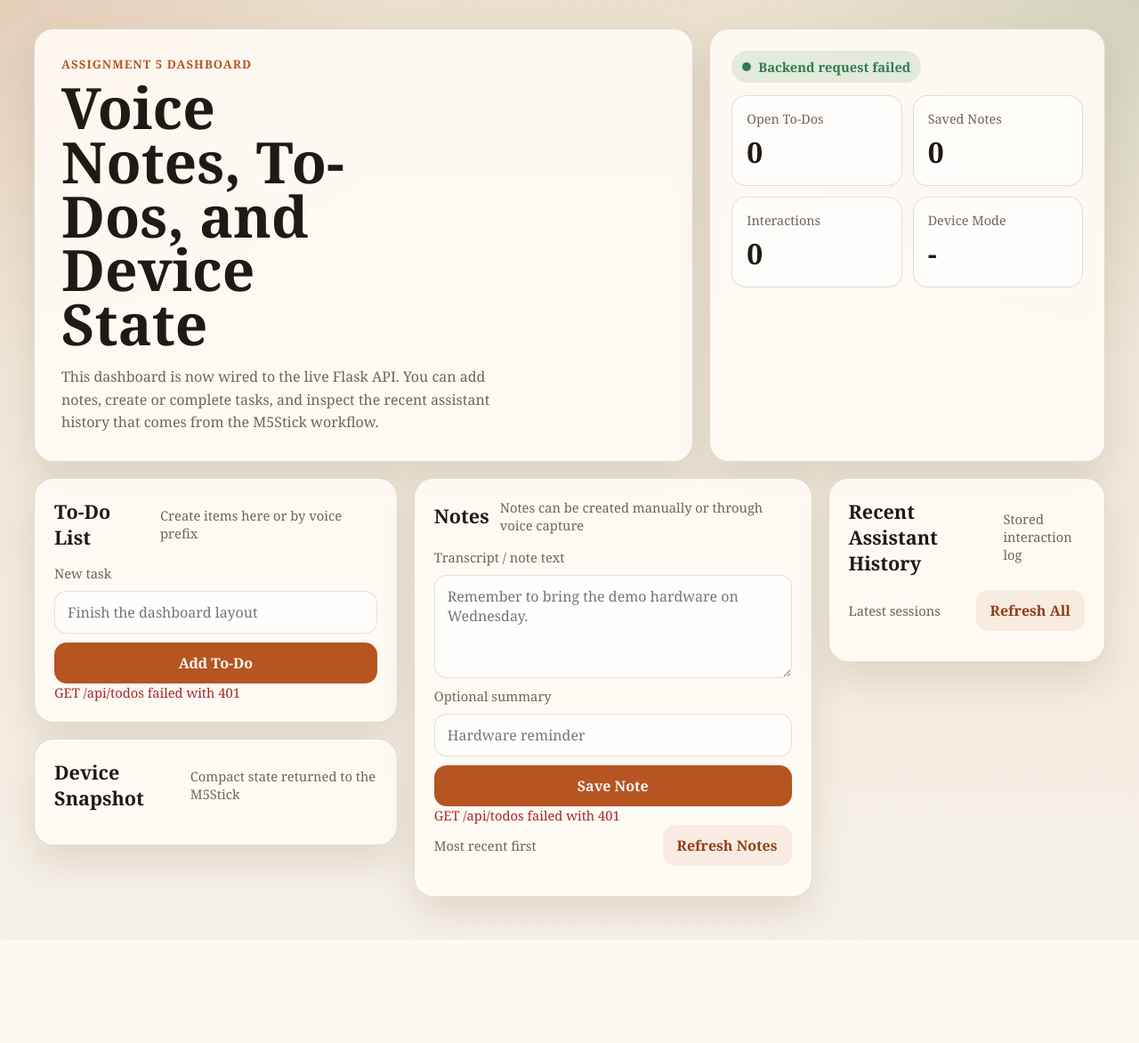
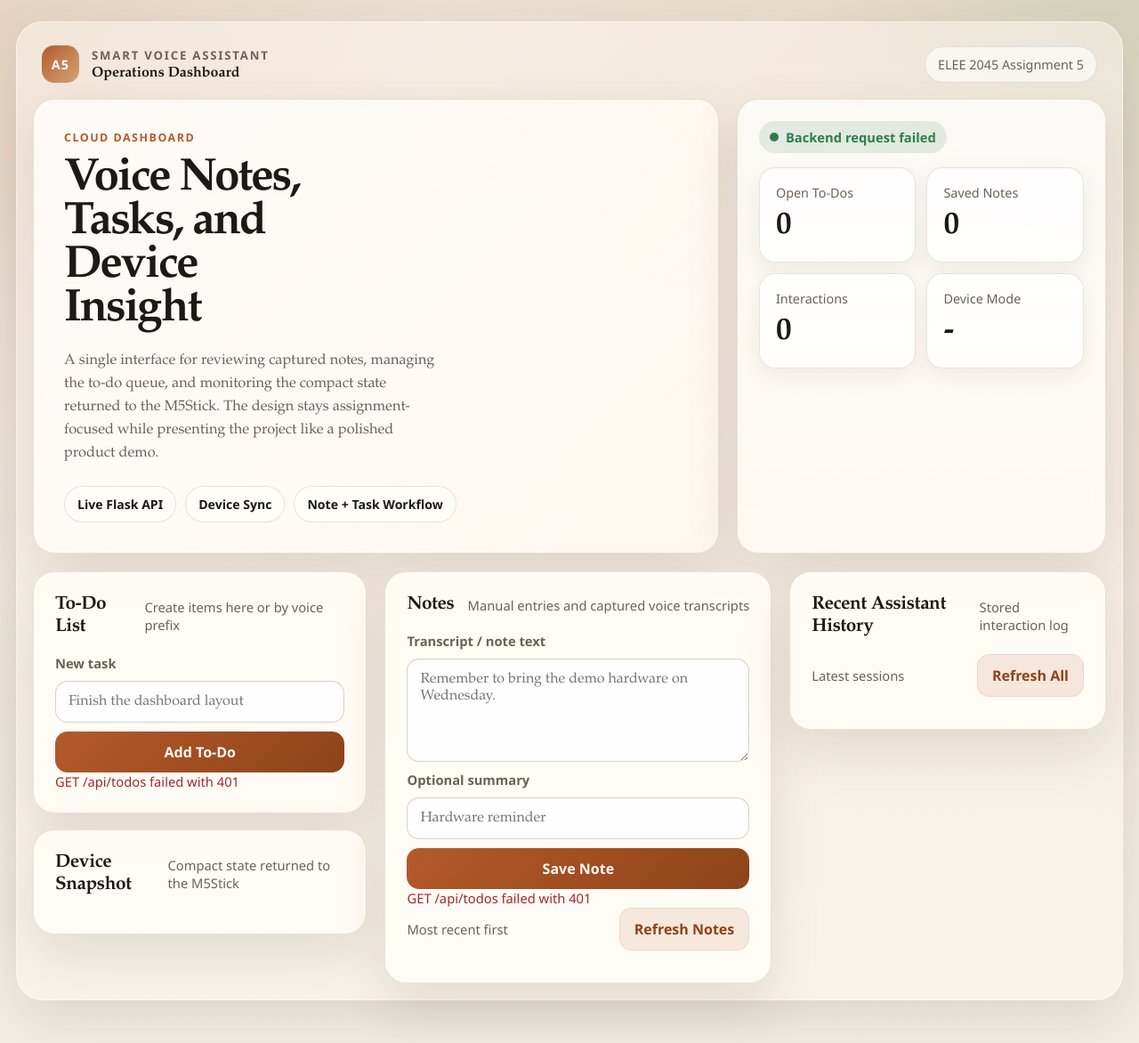
Before and after one commit to Cooper-Loggins/assignment-5-render, a Flask app: template templates/dashboard.html in a window 1280 px wide. Shown: the whole page at 89% size. Before the commit the page ends 1053 px from the top, so only its background shows below. Run offline with Flask 3, Linux system fonts and the light colour scheme; the template is opened without the code that fills it, so the values that code supplies are empty.

Commit message:
Refine dashboard visual design

```diff
--- a/templates/dashboard.html
+++ b/templates/dashboard.html
@@ -6,18 +6,22 @@
     <title>Smart Voice Assistant Dashboard</title>
     <style>
         :root {
-            --bg: #f6f1e8;
-            --bg-2: #eadfcd;
-            --panel: rgba(255, 251, 245, 0.9);
-            --ink: #1f1a14;
-            --muted: #6f6558;
-            --accent: #b65422;
-            --accent-dark: #8f3f16;
-            --line: rgba(98, 80, 61, 0.18);
+            --bg: #f4efe6;
+            --bg-2: #e7dcc9;
+            --panel: rgba(255, 252, 247, 0.92);
+            --panel-strong: #fffdf9;
+            --ink: #1c1916;
+            --muted: #6b6257;
+            --accent: #b45a2b;
+            --accent-dark: #8d4319;
+            --accent-soft: rgba(180, 90, 43, 0.12);
+            --line: rgba(87, 71, 53, 0.14);
+            --line-strong: rgba(87, 71, 53, 0.24);
             --ok: #2f7d4c;
             --done: #8a8a8a;
-            --shadow: 0 20px 40px rgba(85, 60, 28, 0.12);
-            --radius: 22px;
+            --shadow: 0 24px 60px rgba(63, 45, 22, 0.12);
+            --shadow-soft: 0 10px 24px rgba(63, 45, 22, 0.08);
+            --radius: 24px;
         }
 
         * {
@@ -27,25 +31,92 @@
         body {
             margin: 0;
             color: var(--ink);
-            font-family: Georgia, "Times New Roman", serif;
+            font-family: Charter, "Iowan Old Style", "Palatino Linotype", Georgia, serif;
             background:
-                radial-gradient(circle at top left, rgba(182, 84, 34, 0.12), transparent 26%),
-                radial-gradient(circle at top right, rgba(47, 125, 76, 0.12), transparent 24%),
+                radial-gradient(circle at top left, rgba(180, 90, 43, 0.14), transparent 28%),
+                radial-gradient(circle at top right, rgba(47, 125, 76, 0.1), transparent 22%),
+                linear-gradient(135deg, rgba(255, 255, 255, 0.32), transparent 40%),
                 linear-gradient(180deg, var(--bg-2) 0%, var(--bg) 100%);
             min-height: 100vh;
         }
 
         main {
-            max-width: 1240px;
+            max-width: 1280px;
             margin: 0 auto;
-            padding: 32px 18px 48px;
+            padding: 24px 18px 48px;
+        }
+
+        .app-shell {
+            border: 1px solid rgba(255, 255, 255, 0.5);
+            border-radius: 30px;
+            background: rgba(255, 248, 240, 0.48);
+            box-shadow: var(--shadow);
+            padding: 18px;
+        }
+
+        .topbar {
+            display: flex;
+            justify-content: space-between;
+            align-items: center;
+            gap: 16px;
+            padding: 8px 10px 18px;
+        }
+
+        .brand {
+            display: flex;
+            align-items: center;
+            gap: 14px;
+        }
+
+        .brand-mark {
+            width: 42px;
+            height: 42px;
+            border-radius: 14px;
+            background:
+                linear-gradient(135deg, var(--accent) 0%, #d5a57b 100%);
+            color: #fff;
+            display: grid;
+            place-items: center;
+            font-family: "Avenir Next", "Segoe UI", sans-serif;
+            font-size: 0.9rem;
+            font-weight: 800;
+            letter-spacing: 0.08em;
+        }
+
+        .brand-copy {
+            display: grid;
+            gap: 2px;
+        }
+
+        .brand-title {
+            font-family: "Avenir Next", "Segoe UI", sans-serif;
+            font-size: 0.82rem;
+            letter-spacing: 0.14em;
+            text-transform: uppercase;
+            color: var(--muted);
+            font-weight: 700;
+        }
+
+        .brand-subtitle {
+            font-size: 1rem;
+            font-weight: 700;
+        }
+
+        .topbar-note {
+            padding: 10px 14px;
+            border-radius: 999px;
+            background: rgba(255, 255, 255, 0.62);
+            border: 1px solid var(--line);
+            color: var(--muted);
+            font-family: "Avenir Next", "Segoe UI", sans-serif;
+            font-size: 0.9rem;
         }
 
         .hero {
             display: grid;
-            grid-template-columns: 1.25fr 0.75fr;
-            gap: 18px;
-            margin-bottom: 18px;
+            grid-template-columns: 1.3fr 0.7fr;
+            gap: 20px;
+            margin-bottom: 20px;
         }
 
         .panel {
@@ -57,16 +128,20 @@
         }
 
         .hero-copy {
-            padding: 30px;
+            padding: 34px;
+            background:
+                linear-gradient(135deg, rgba(255, 255, 255, 0.78), rgba(255, 248, 240, 0.92)),
+                radial-gradient(circle at top right, rgba(180, 90, 43, 0.08), transparent 30%);
         }
 
         .eyebrow {
-            margin-bottom: 10px;
+            margin-bottom: 14px;
             color: var(--accent);
             text-transform: uppercase;
-            letter-spacing: 0.08em;
-            font-size: 0.82rem;
+            letter-spacing: 0.12em;
+            font-size: 0.78rem;
             font-weight: 700;
+            font-family: "Avenir Next", "Segoe UI", sans-serif;
         }
 
         h1, h2, h3, p {
@@ -74,23 +149,45 @@
         }
 
         h1 {
-            font-size: clamp(2.5rem, 5vw, 4.5rem);
-            line-height: 0.95;
-            max-width: 9ch;
+            font-size: clamp(2.6rem, 4vw, 4rem);
+            line-height: 0.96;
+            max-width: 11ch;
+            letter-spacing: -0.04em;
         }
 
         .hero-copy p {
-            margin-top: 16px;
-            max-width: 56ch;
+            margin-top: 18px;
+            max-width: 52ch;
             color: var(--muted);
             line-height: 1.6;
+            font-size: 1.02rem;
+        }
+
+        .feature-list {
+            margin-top: 24px;
+            display: flex;
+            flex-wrap: wrap;
+            gap: 10px;
+        }
+
+        .feature {
+            padding: 10px 14px;
+            border-radius: 999px;
+            background: var(--panel-strong);
+            border: 1px solid var(--line);
+            color: var(--ink);
+            font-family: "Avenir Next", "Segoe UI", sans-serif;
+            font-size: 0.88rem;
+            font-weight: 600;
         }
 
         .hero-status {
             padding: 24px;
             display: grid;
-            gap: 14px;
+            gap: 16px;
             align-content: start;
+            background:
+                linear-gradient(180deg, rgba(255, 255, 255, 0.72), rgba(255, 250, 244, 0.92));
         }
 
         .status-chip {
@@ -104,6 +201,7 @@
             color: var(--ok);
             font-weight: 700;
             font-size: 0.92rem;
+            font-family: "Avenir Next", "Segoe UI", sans-serif;
         }
 
         .status-dot {
@@ -120,27 +218,29 @@
         }
 
         .stat {
-            padding: 16px;
-            border-radius: 16px;
-            background: rgba(255, 255, 255, 0.64);
+            padding: 18px;
+            border-radius: 18px;
+            background: rgba(255, 255, 255, 0.8);
             border: 1px solid var(--line);
+            box-shadow: var(--shadow-soft);
         }
 
         .stat-label {
             color: var(--muted);
             font-size: 0.9rem;
+            font-family: "Avenir Next", "Segoe UI", sans-serif;
         }
 
         .stat-value {
-            margin-top: 6px;
-            font-size: 2rem;
+            margin-top: 8px;
+            font-size: 2.2rem;
             font-weight: 700;
         }
 
         .grid {
             display: grid;
-            grid-template-columns: 1.05fr 1.15fr 0.8fr;
-            gap: 18px;
+            grid-template-columns: 0.95fr 1.1fr 0.9fr;
+            gap: 20px;
             align-items: start;
         }
 
@@ -150,7 +250,7 @@
         }
 
         .card {
-            padding: 22px;
+            padding: 24px;
         }
 
         .section-head {
@@ -158,16 +258,18 @@
             justify-content: space-between;
             align-items: center;
             gap: 12px;
-            margin-bottom: 16px;
+            margin-bottom: 18px;
         }
 
         .section-head h2 {
-            font-size: 1.35rem;
+            font-size: 1.3rem;
+            letter-spacing: -0.02em;
         }
 
         .mini {
             color: var(--muted);
             font-size: 0.92rem;
+            font-family: "Avenir Next", "Segoe UI", sans-serif;
         }
 
         form {
@@ -178,6 +280,8 @@
         label {
             font-size: 0.92rem;
             color: var(--muted);
+            font-family: "Avenir Next", "Segoe UI", sans-serif;
+            font-weight: 600;
         }
 
         input,
@@ -189,11 +293,12 @@
         input,
         textarea {
             width: 100%;
-            border: 1px solid var(--line);
+            border: 1px solid var(--line-strong);
             border-radius: 14px;
-            background: rgba(255, 255, 255, 0.85);
-            padding: 12px 14px;
+            background: rgba(255, 255, 255, 0.96);
+            padding: 13px 14px;
             color: var(--ink);
+            box-shadow: inset 0 1px 1px rgba(74, 57, 37, 0.04);
         }
 
         textarea {
@@ -214,9 +319,10 @@
         }
 
         .primary {
-            background: var(--accent);
+            background: linear-gradient(135deg, var(--accent) 0%, var(--accent-dark) 100%);
             color: #fffaf4;
             font-weight: 700;
+            font-family: "Avenir Next", "Segoe UI", sans-serif;
         }
 
         .primary:hover {
@@ -224,9 +330,11 @@
         }
 
         .ghost {
-            background: rgba(182, 84, 34, 0.09);
+            background: var(--accent-soft);
             color: var(--accent-dark);
             font-weight: 700;
+            border: 1px solid rgba(180, 90, 43, 0.12);
+            font-family: "Avenir Next", "Segoe UI", sans-serif;
         }
 
         .list {
@@ -314,6 +425,7 @@
             min-height: 1.3rem;
             font-size: 0.92rem;
             color: var(--muted);
+            font-family: "Avenir Next", "Segoe UI", sans-serif;
         }
 
         .flash.error {
@@ -354,20 +476,41 @@
             .stat-grid {
                 grid-template-columns: 1fr;
             }
+
+            .feature-list {
+                flex-direction: column;
+            }
         }
     </style>
 </head>
 <body>
     <main>
+        <div class="app-shell">
+            <div class="topbar">
+                <div class="brand">
+                    <div class="brand-mark">A5</div>
+                    <div class="brand-copy">
+                        <div class="brand-title">Smart Voice Assistant</div>
+                        <div class="brand-subtitle">Operations Dashboard</div>
+                    </div>
+                </div>
+                <div class="topbar-note">ELEE 2045 Assignment 5</div>
+            </div>
+
             <section class="hero">
                 <article class="panel hero-copy">
-                <div class="eyebrow">Assignment 5 Dashboard</div>
-                <h1>Voice Notes, To-Dos, and Device State</h1>
+                    <div class="eyebrow">Cloud Dashboard</div>
+                    <h1>Voice Notes, Tasks, and Device Insight</h1>
                     <p>
-                    This dashboard is now wired to the live Flask API. You can add notes,
-                    create or complete tasks, and inspect the recent assistant history that
-                    comes from the M5Stick workflow.
+                        A single interface for reviewing captured notes, managing the to-do queue,
+                        and monitoring the compact state returned to the M5Stick. The design stays
+                        assignment-focused while presenting the project like a polished product demo.
                     </p>
+                    <div class="feature-list">
+                        <span class="feature">Live Flask API</span>
+                        <span class="feature">Device Sync</span>
+                        <span class="feature">Note + Task Workflow</span>
+                    </div>
                 </article>
 
                 <aside class="panel hero-status">
@@ -424,7 +567,7 @@
                 <article class="panel card">
                     <div class="section-head">
                         <h2>Notes</h2>
-                    <span class="mini">Notes can be created manually or through voice capture</span>
+                        <span class="mini">Manual entries and captured voice transcripts</span>
                     </div>
                     <form id="note-form">
                         <label for="note-transcript">Transcript / note text</label>
```
Also changed, not shown: other parts of templates/dashboard.html (+20 -6 lines). Lines whose indentation alone changed are shown as unchanged.
